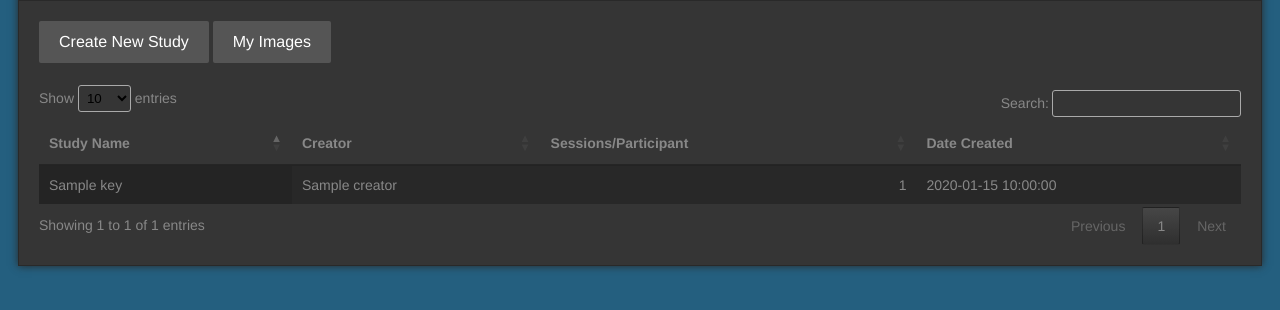
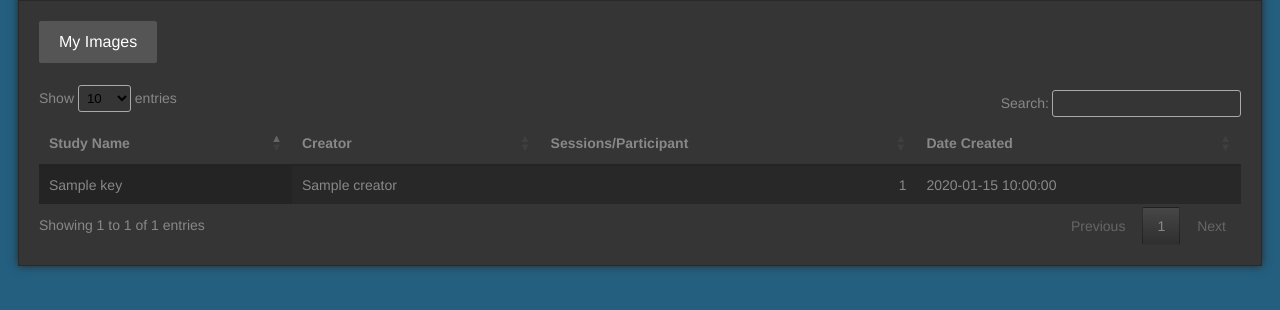
Before and after one commit to falon3/dicomBrowserImageViewer, a Flask app: template templates/studies.html in a window 1280 px wide. Shown: the part 60-370 px from the top of the page. Run offline with Flask 2, Linux system fonts and the light colour scheme; the template is opened without the code that fills it: most values are stand-ins (such as "Sample title", 1, 10 or a date in 2020); some libraries are stand-ins or nearby versions.

Commit message:
only Researchers can create new studies

```diff
--- a/app.py
+++ b/app.py
@@ -99,7 +99,7 @@ def create_study():
     # create UNIQUE image set for this user and setname in database
     try:
         cursor.execute(
-            "insert into studies (id, name, created_on, num_sessions, user_id)"
+            "insert into studies (id, name, created_on, num_sessions, user_id) "
             "VALUES (NULL, %s, NULL, %s, %s)", (name, sessions, g.currentUser.userID)
         )
     except Exception as e:
@@ -121,6 +121,7 @@ def display_studies():
                    "GROUP BY s.id")
     data = cursor.fetchall()
     study_dict = {str(study[0]): {'id': study[1], 'created_on': study[2], 'num_sessions': study[3], 'creator': study[4] } for study in data}
+
     return render_template('studies.html', title='Studies', result = study_dict)
 
 @app.route('/upload/', methods=['GET'])
--- a/templates/base.html
+++ b/templates/base.html
@@ -14,7 +14,7 @@
                         <div id="logout">
                             <span id="currentuser">
                                 <img class="img-circle" src="{{ url_for('static', filename='userIcon.png') }}" style="width:30px;height:30px;" >
-                                {{ g.currentUser.name }}
+                                {{ g.currentUser.name }} ({{g.currentUser.acctype}})
                             </span>
                             <a href="/logout">Logout</a>
                         </div>
--- a/templates/studies.html
+++ b/templates/studies.html
@@ -1,9 +1,9 @@
 {% extends 'base.html' %}
 
 {% block content %}
-
-
-<button onclick="location.href = '/studies/create/';" id="studybutton" class="float-left submit-button" >Create New Study</button>
+{% if g.currentUser.acctype == 'Researcher' %}
+    <button "onclick="location.href = '/studies/create/';" id="studybutton" class="float-left submit-button" >Create New Study</button>
+{% endif %}
 <button onclick="location.href = '/';" id="homebutton" class="float-left submit-button" >my images</button>
 <br><br>
 <table class="display" width="100%" cellspacing="0" id="studyTable">
```
